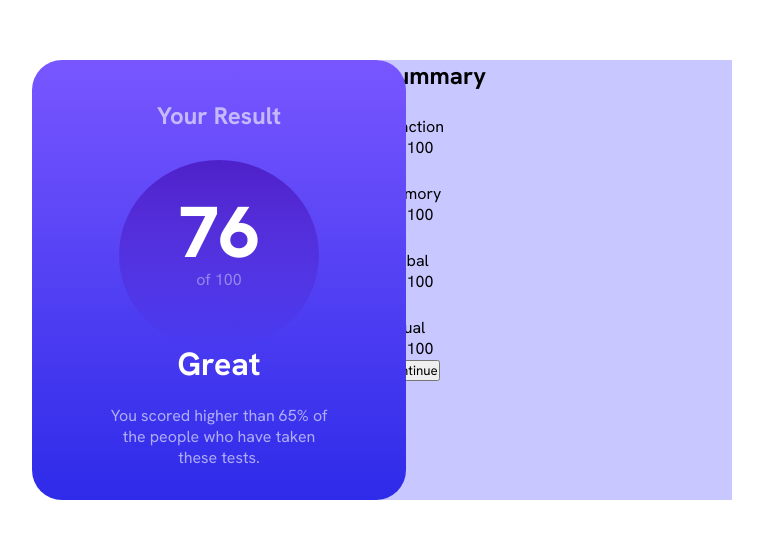
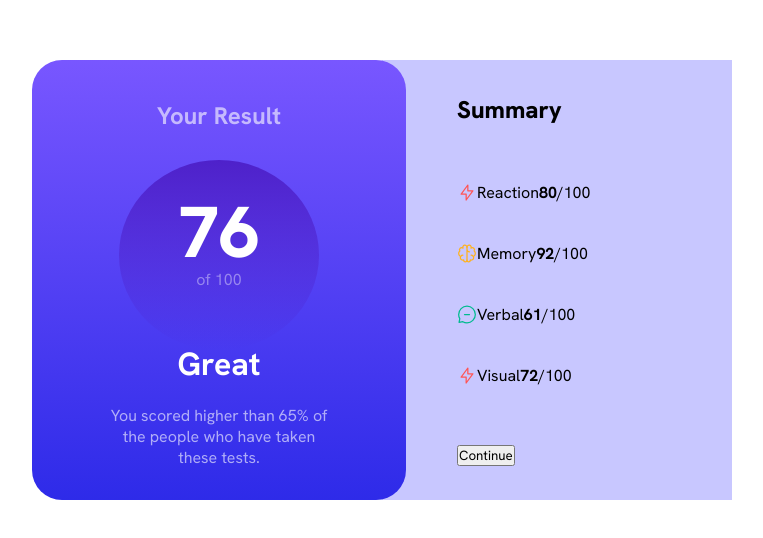
Before and after one commit to jonnathan-green/results-summary-component-main, a plain HTML site: page public/index.html in a window 1280 px wide. Shown: the part 120-658 px from the top of the page, without its empty margins (270-1033 px from the left). Drawn offline with Linux system fonts and the light colour scheme.

Commit message:
Estelizando parte derecha, scores

```diff
--- a/public/index.html
+++ b/public/index.html
@@ -37,25 +37,25 @@
             <div class="rigth">
 
             <head>
-                <h2>Summary</h2>
+                <h2 class="title_rigth">Summary</h2>
             </head>
             <article>
-                <div class="score">
+                <div class="score one">
                     <img src="../assets/images/icon-reaction.svg" alt="Reaction">
                     <p>Reaction</p>
                     <p><strong>80</strong>/100</p>
                 </div>
-                <div class="score">
+                <div class="score two">
                     <img src="../assets/images/icon-memory.svg" alt="Memory">
                     <p>Memory</p>
                     <p><strong>92</strong>/100</p>
                 </div>
-                <div class="score">
+                <div class="score three">
                     <img src="../assets/images/icon-verbal.svg" alt="Verbal">
                     <p>Verbal</p>
                     <p><strong>61</strong>/100</p>
                 </div>
-                <div class="score">
+                <div class="score four">
                     <img src="../assets/images/icon-reaction.svg" alt="Visual">
                     <p>Visual</p>
                     <p><strong>72</strong>/100</p>
--- a/public/style.css
+++ b/public/style.css
@@ -104,9 +104,25 @@
 }
 
 .rigth{
-
+    display: grid;
+    justify-content: left;
+    align-items: center;
+    padding: 15px 75px;
     background-color: var(--Light-lavender);
     height: 55vh;
     width: 350px;
+}
+
+.title_rigth{
+    font-weight: 800;
+}
+
+.score{
+    display: flex;
+    padding: 20px 100px 20px 0;
+}
+
+.one .two .three .four{
+
 
 }
```
